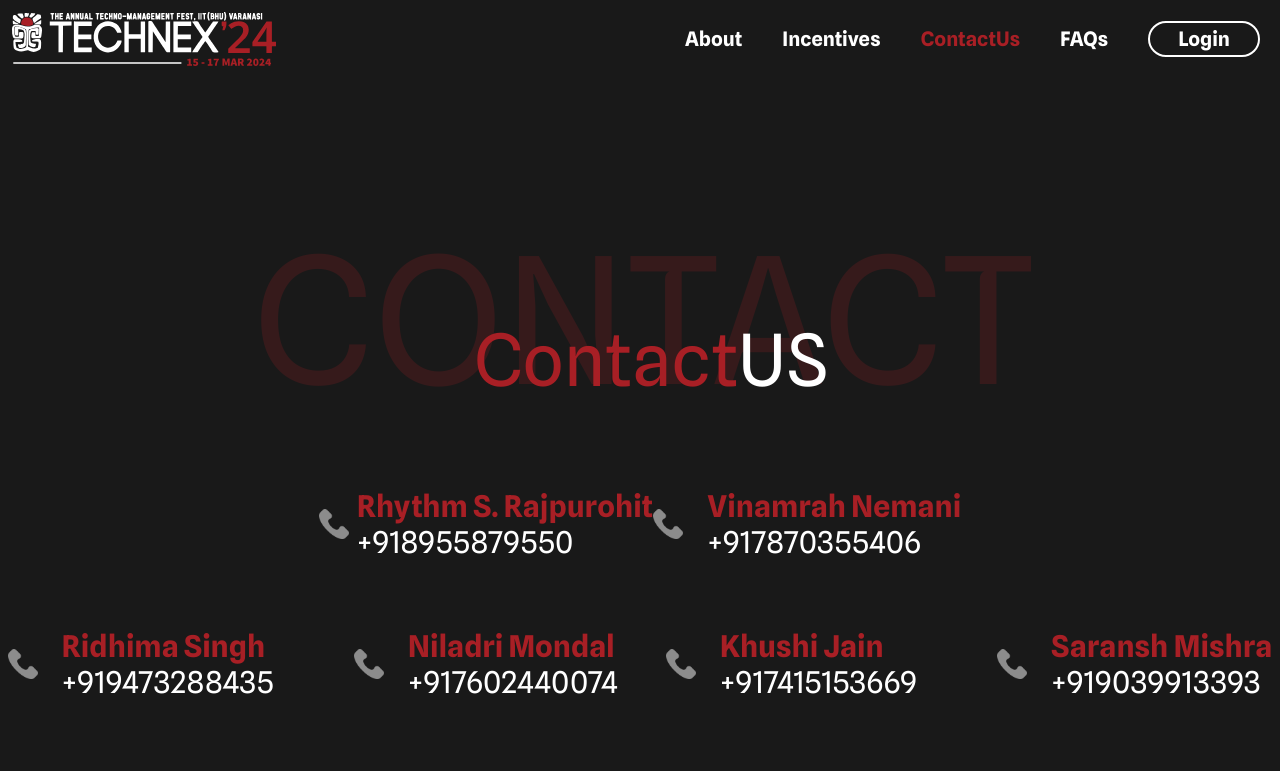
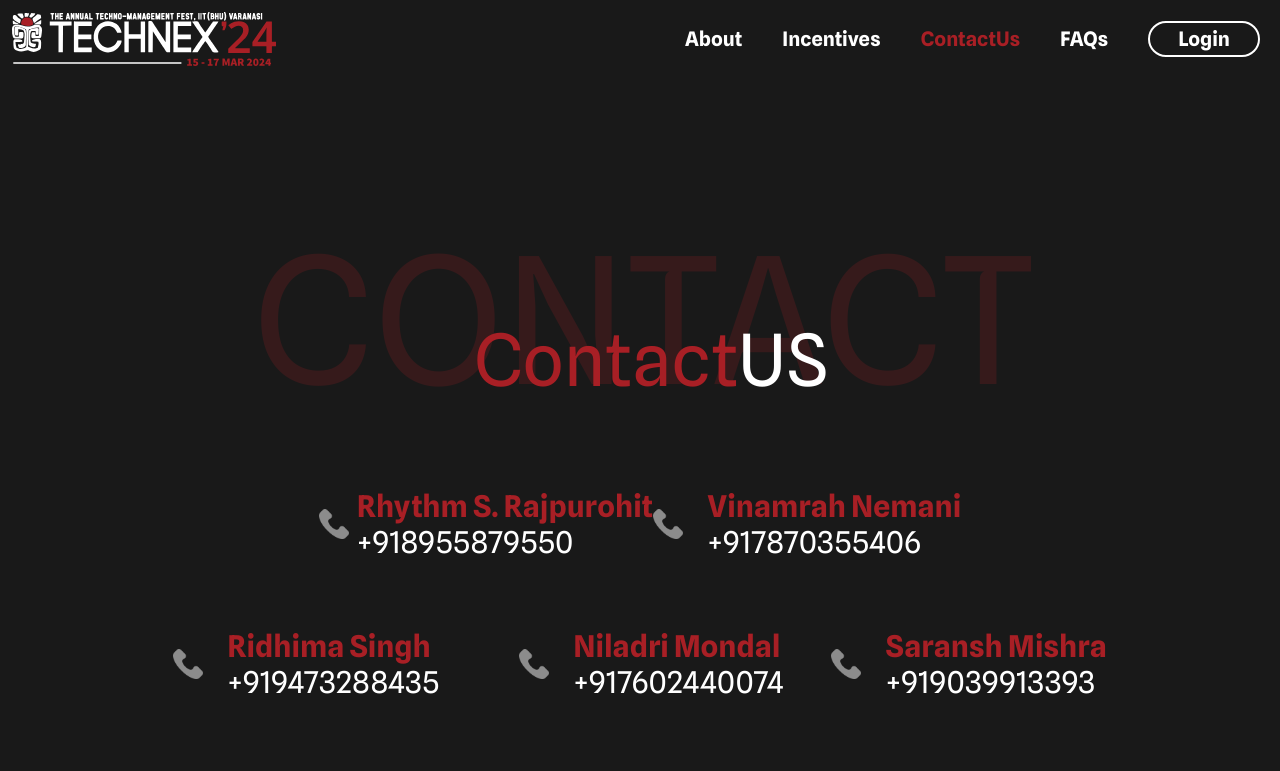
Before and after one commit to technex-iit-bhu/CA_Frontend, a Next.js app: page /contactUsPage in a window 1280 px wide. Shown: the top 771 px of the page. Built offline with nearby package versions, Linux system fonts and the light colour scheme; no server answers; a web font is replaced by a local one.

Commit message:
removed-1 contact

```diff
--- a/src/components/contactUs.tsx
+++ b/src/components/contactUs.tsx
@@ -91,23 +91,6 @@ const ContactUs = () => {
         <div className='flex gap-20 pb-5'>
           <div className='flex items-center'>
             <div className='flex items-center justify-center gap-1 lg:gap-6'>
-              <div className=''>
-                <Image
-                  src={'/phone-call.webp'}
-                  alt='phone logo'
-                  width={30}
-                  height={30}
-                  className=''
-                />
-              </div>
-              <div className='flex flex-col justify-center text-xs md:text-xl lg:text-3xl '>
-                <h2 className='font-bold text-red'>Khushi Jain</h2>
-                <div>+917415153669</div>
-              </div>
-            </div>
-          </div>
-          <div>
-            <div className='flex items-center justify-center gap-1 lg:gap-6'>
               <div>
                 <Image
                   src={'/phone-call.webp'}
```
